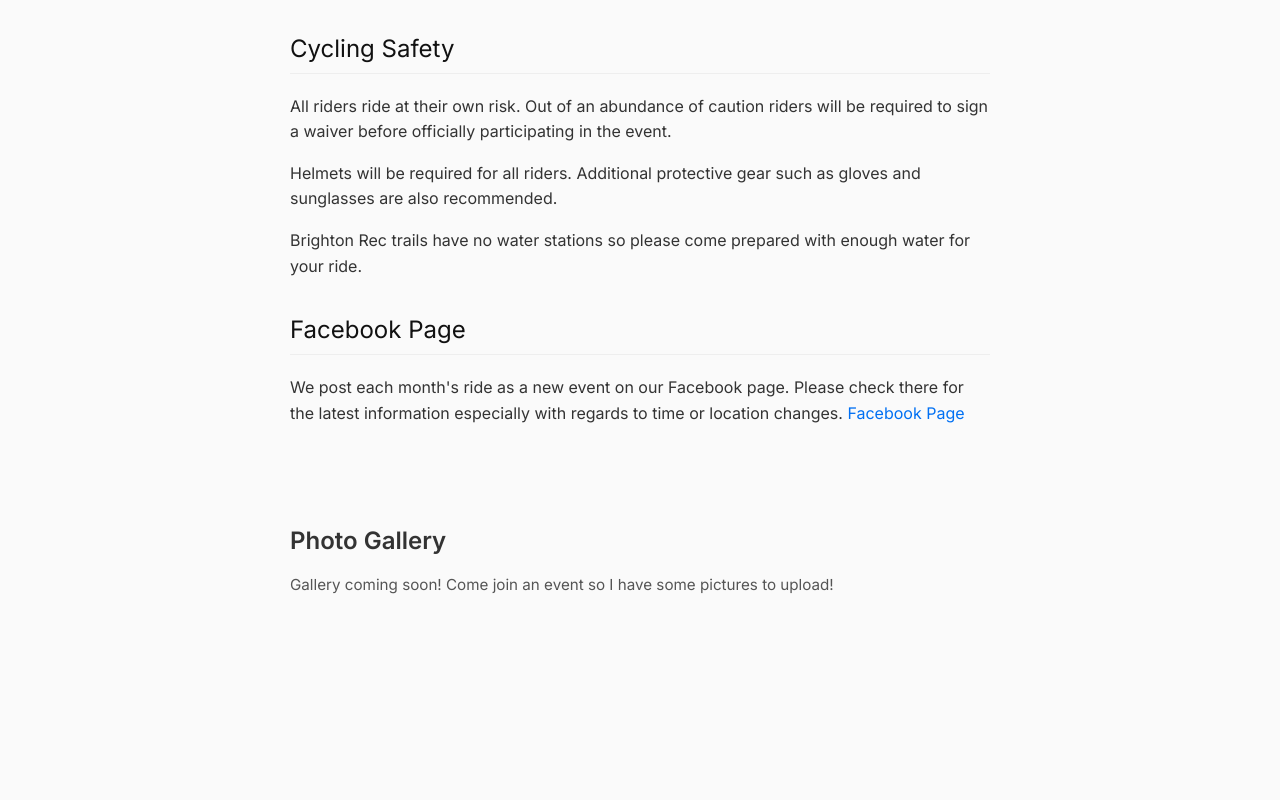
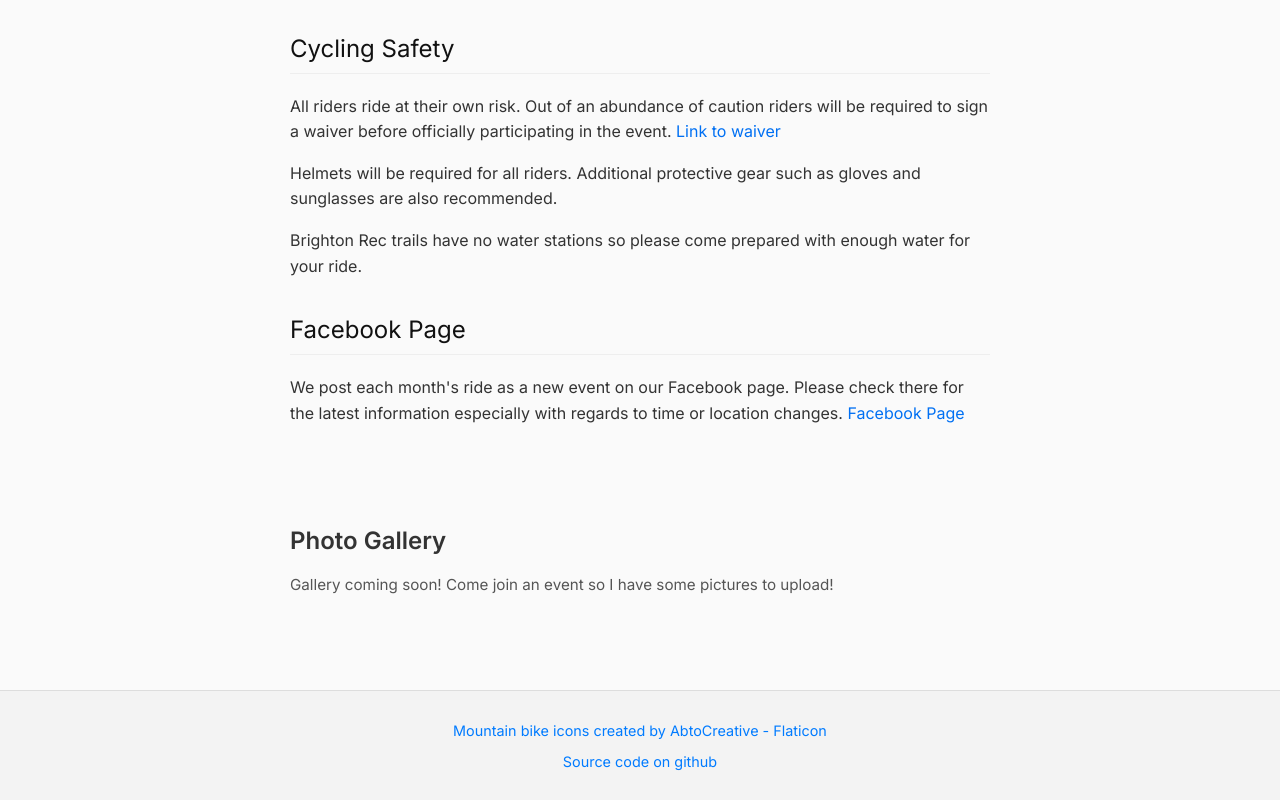
Before and after one commit to XanderDesai/dirt-and-dogs, a React (Create React App) app: page / in a window 1280 px wide. Shown: the part 1689-2489 px from the top of the page. Before the commit the page ends 2331 px from the top, so only its background shows below. Built offline with nearby package versions, Linux system fonts and the light colour scheme.

Commit message:
Footer and fixing up routing issue with spa

```diff
--- a/public/content.md
+++ b/public/content.md
@@ -27,7 +27,7 @@ A Michigan Recreation Passport is required to park at the trailhead. If you don'
 
 # Additional Information
 ## Cycling Safety
-All riders ride at their own risk. Out of an abundance of caution riders will be required to sign a waiver before officially participating in the event.
+All riders ride at their own risk. Out of an abundance of caution riders will be required to sign a waiver before officially participating in the event. [Link to waiver](/waiver)
 
 Helmets will be required for all riders. Additional protective gear such as gloves and sunglasses are also recommended.
 
--- a/public/index.html
+++ b/public/index.html
@@ -24,7 +24,7 @@
       work correctly both with client-side routing and a non-root public URL.
       Learn how to configure a non-root public URL by running `npm run build`.
     -->
-    <title>React App</title>
+    <title>Dirt and Dogs</title>
   </head>
   <body>
     <noscript>You need to enable JavaScript to run this app.</noscript>
--- /dev/null
+++ b/src/Footer.css
@@ -0,0 +1,18 @@
+.site-footer {
+  text-align: center;
+  padding: 1rem;
+  background-color: #f3f3f3;
+  font-size: 0.9rem;
+  color: #555;
+  margin-top: 3rem;
+  border-top: 1px solid #ddd;
+}
+
+.site-footer a {
+  color: #007bff;
+  text-decoration: none;
+}
+
+.site-footer a:hover {
+  text-decoration: underline;
+}
--- /dev/null
+++ b/src/Footer.js
@@ -0,0 +1,17 @@
+import React from 'react';
+import './Footer.css';
+
+function Footer() {
+  return (
+    <footer className="site-footer">
+      <p>
+          <a href="https://www.flaticon.com/free-icons/mountain-bike" title="mountain bike icons">Mountain bike icons created by AbtoCreative - Flaticon</a>
+      </p>
+      <p>
+          <a href="https://github.com/XanderDesai/dirt-and-dogs" title="github">Source code on github</a>
+      </p>
+    </footer>
+  );
+}
+
+export default Footer;
--- a/src/HomePage.js
+++ b/src/HomePage.js
@@ -1,5 +1,6 @@
 import React, {useState, useEffect} from 'react';
 import ReactMarkdown from 'react-markdown';
+import Footer from './Footer';
 
 function HomePage() {
   const [markdown, setMarkdown] = useState('');
@@ -10,6 +11,7 @@ function HomePage() {
   }, []);
 
   return (
+      <>
       <main className="container">
         <img src="/dirt-and-dogs-website.png" alt="Flyer" className="centered-image" />
         <article className="markdown">
@@ -27,6 +29,8 @@ function HomePage() {
           {/*</div>*/}
         </section>
       </main>
+      <Footer />
+      </>
   )
 }
 
```
Also changed, not shown: 1 other file (tests, documents, lock files or other folders).
